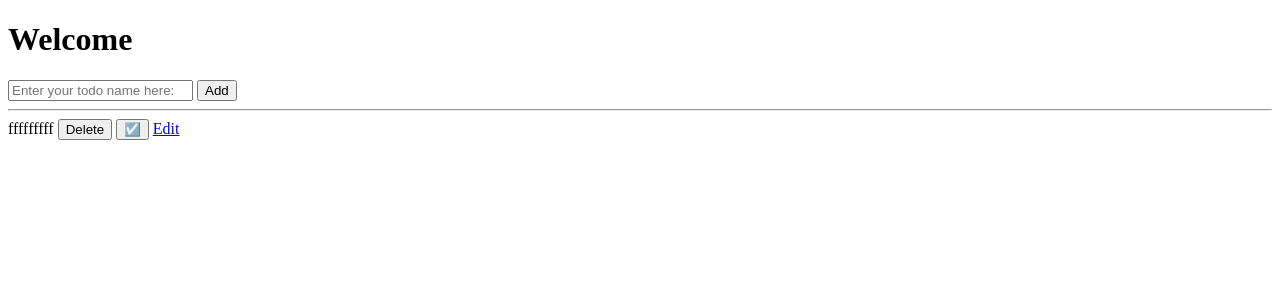
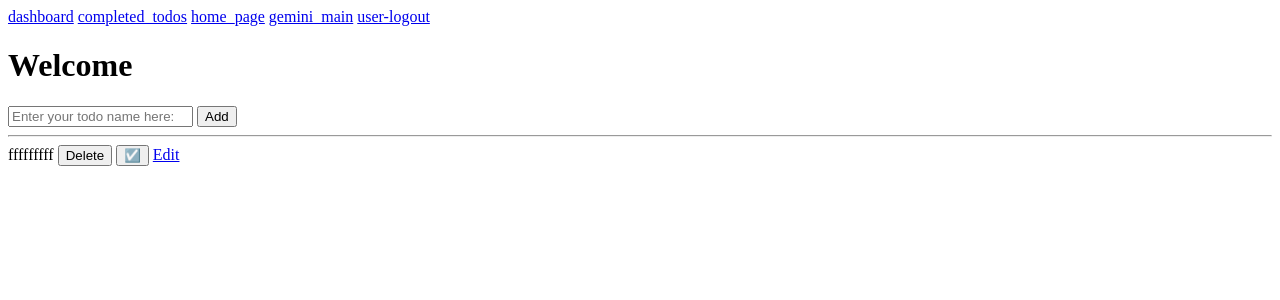
Before and after one commit to Hesham-Programer/AI-Workspace, a Django app: page /ToDoList/ in a window 1280 px wide. Shown: the top 300 px of the page. Run offline with Django 5.2, Linux system fonts and the light colour scheme; a user stored in the database is signed in; data comes from the database, SQL or seed files in the repository; both versions use the stored data as it was after the commit.

Commit message:
Add navbar template and refactor index.html to extend it; update completed_todos view

```diff
--- /dev/null
+++ b/templates/navbar.html
@@ -0,0 +1,20 @@
+<!DOCTYPE html>
+<html lang="en">
+<head>
+  <meta charset="UTF-8">
+  <title>Todo-List</title>
+</head>
+<body>
+  {% block navbar %}
+    <a href="{% url 'dashboard' %}">dashboard</a>
+    <a href="{% url 'completed_todos' %}">completed_todos</a>
+    <a href="{% url 'home_page' %}">home_page</a>
+    <a href="{% url 'gemini_main' %}">gemini_main</a>
+    <a href="{% url 'user-logout' %}">user-logout</a>
+    <br>
+  {% endblock navbar %}
+
+  {% block code %}
+  {% endblock code %}
+</body>
+</html>
--- a/templates/todolist/index.html
+++ b/templates/todolist/index.html
@@ -1,10 +1,5 @@
-<!DOCTYPE html>
-<html lang="en">
-  <head>
-    <meta charset="UTF-8">
-    <title>Todo-List</title>
-  </head>
-  <body>
+{% extends "navbar.html" %}
+{% block code %}
 <h1>Welcome</h1>
 <form method="post">
   {% csrf_token %}
@@ -20,5 +15,4 @@
     <a href="{% url 'edit' todo_object.id %}">Edit</a>
   {% endfor %}
 </form>
-  </body>
-</html>
+{% endblock code %}
--- a/todolist/views.py
+++ b/todolist/views.py
@@ -64,6 +64,6 @@ def edit_todo(request, todo_id):
 @login_required(login_url="my-login")
 def completed_todos(request):
     return render(request, template_name="todolist/completed_todos.html", context={
-            "todos" : TodoList.objects.filter(completed=True),
-        }
+        "todos": TodoList.objects.filter(completed=True),
+    }
     )
```
Also changed, not shown: db.sqlite3. Lines whose indentation alone changed are shown as unchanged.
